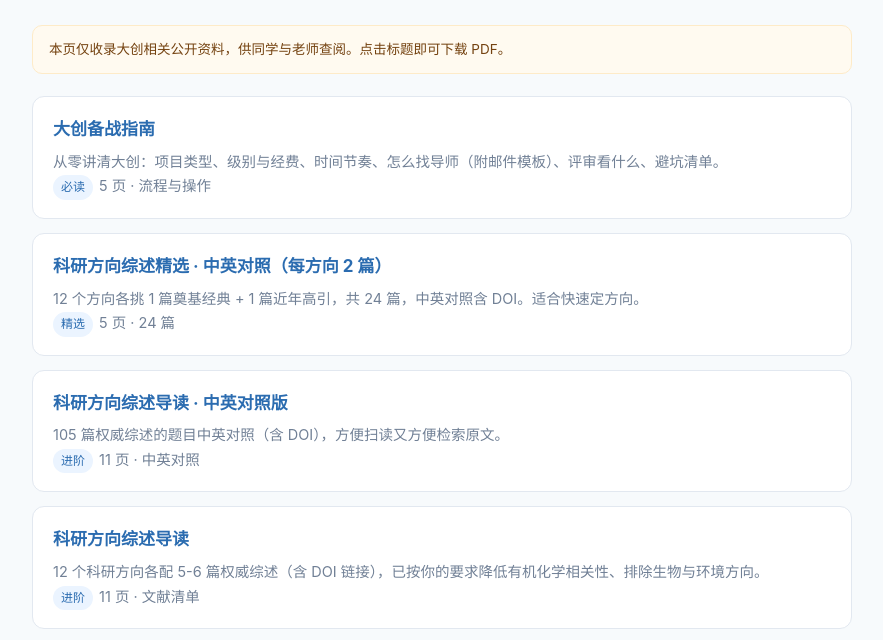
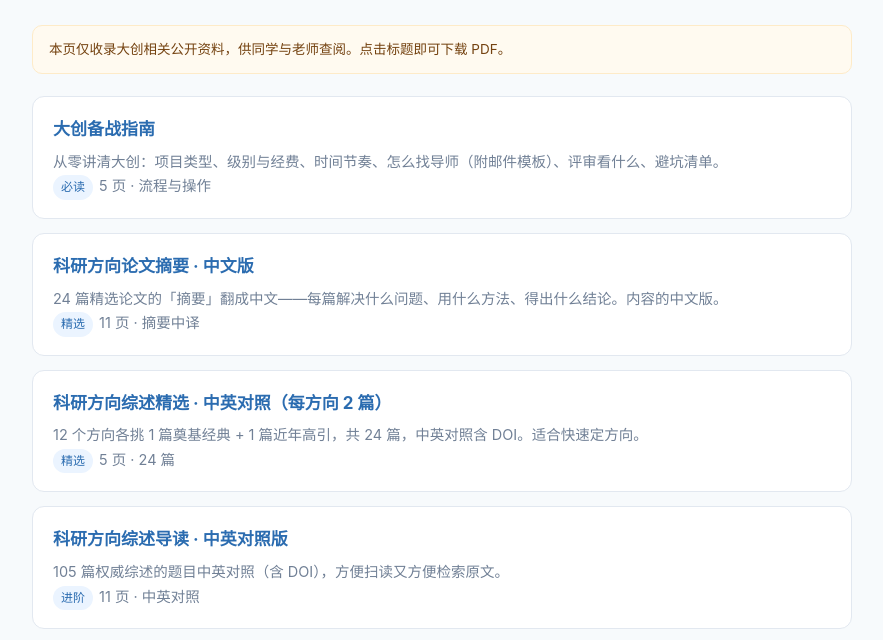
Before and after one commit to DarthSidious501/buct-dachuang-materials, a plain HTML site: page index.html in a window 1280 px wide. Shown: the part 145-785 px from the top of the page, without its empty margins (198-1081 px from the left). Drawn offline with Linux system fonts and the light colour scheme.

Commit message:
add: 科研方向论文摘要·中文版（24 篇摘要中译，内容而非标题）

```diff
--- a/index.html
+++ b/index.html
@@ -65,6 +65,12 @@
   </div>
 
   <div class="card">
+    <h2><a href="科研方向论文摘要-中文版-abstracts-zh_2026-09-22.pdf">科研方向论文摘要 · 中文版</a></h2>
+    <p>24 篇精选论文的「摘要」翻成中文——每篇解决什么问题、用什么方法、得出什么结论。内容的中文版。</p>
+    <p class="lbl"><span class="tag">精选</span>11 页 · 摘要中译</p>
+  </div>
+
+  <div class="card">
     <h2><a href="科研方向综述精选-中英对照-top24_2026-09-22.pdf">科研方向综述精选 · 中英对照（每方向 2 篇）</a></h2>
     <p>12 个方向各挑 1 篇奠基经典 + 1 篇近年高引，共 24 篇，中英对照含 DOI。适合快速定方向。</p>
     <p class="lbl"><span class="tag">精选</span>5 页 · 24 篇</p>
```
Also changed, not shown: 1 other file.
